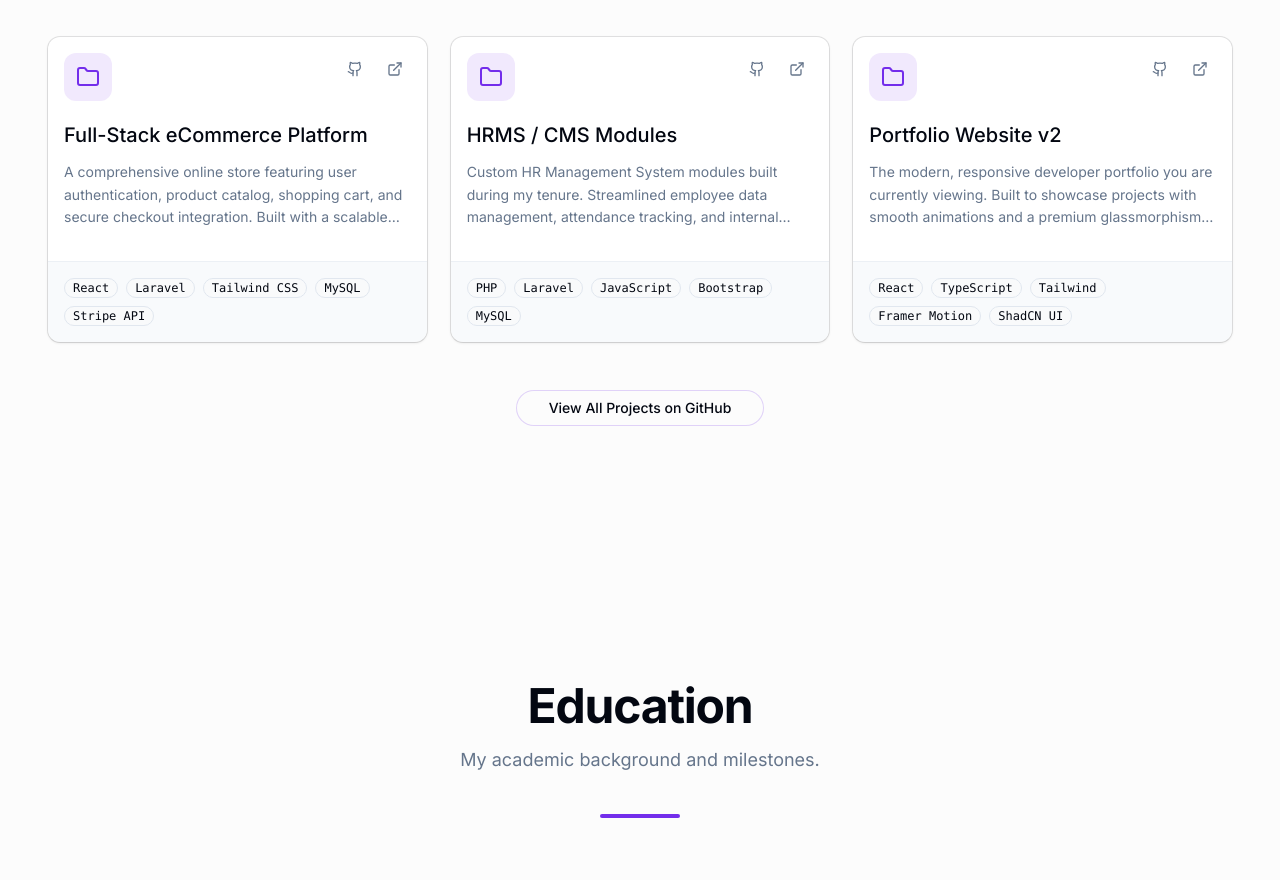
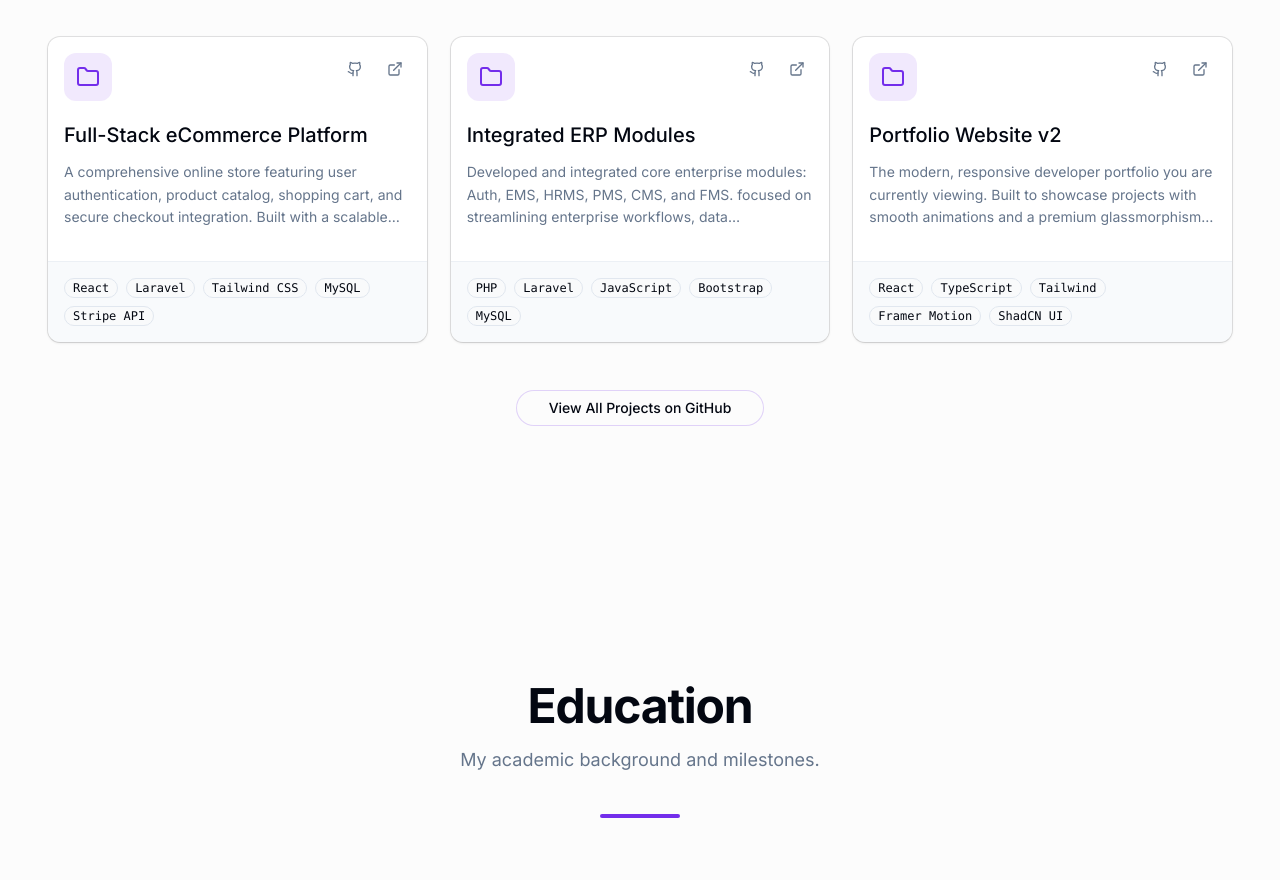
Before and after one commit to jahanzaibwork99/my-portfolio, a React (Vite) app: page / in a window 1280 px wide. Shown: the part 4360-5240 px from the top of the page. Built offline with nearby package versions, Linux system fonts and the light colour scheme.

Commit message:
feat: Add a new Projects section component to display featured portfolio items.

```diff
--- a/src/components/sections/Projects.tsx
+++ b/src/components/sections/Projects.tsx
@@ -14,8 +14,8 @@ const projects = [
     liveLink: '#',
   },
   {
-    title: 'HRMS / CMS Modules',
-    description: 'Custom HR Management System modules built during my tenure. Streamlined employee data management, attendance tracking, and internal content publishing for enterprise use.',
+    title: 'Integrated ERP Modules',
+    description: 'Developed and integrated core enterprise modules: Auth, EMS, HRMS, PMS, CMS, and FMS. focused on streamlining enterprise workflows, data management, and operational efficiency.',
     techStack: ['PHP', 'Laravel', 'JavaScript', 'Bootstrap', 'MySQL'],
     githubLink: '#',
     liveLink: '#',
```
